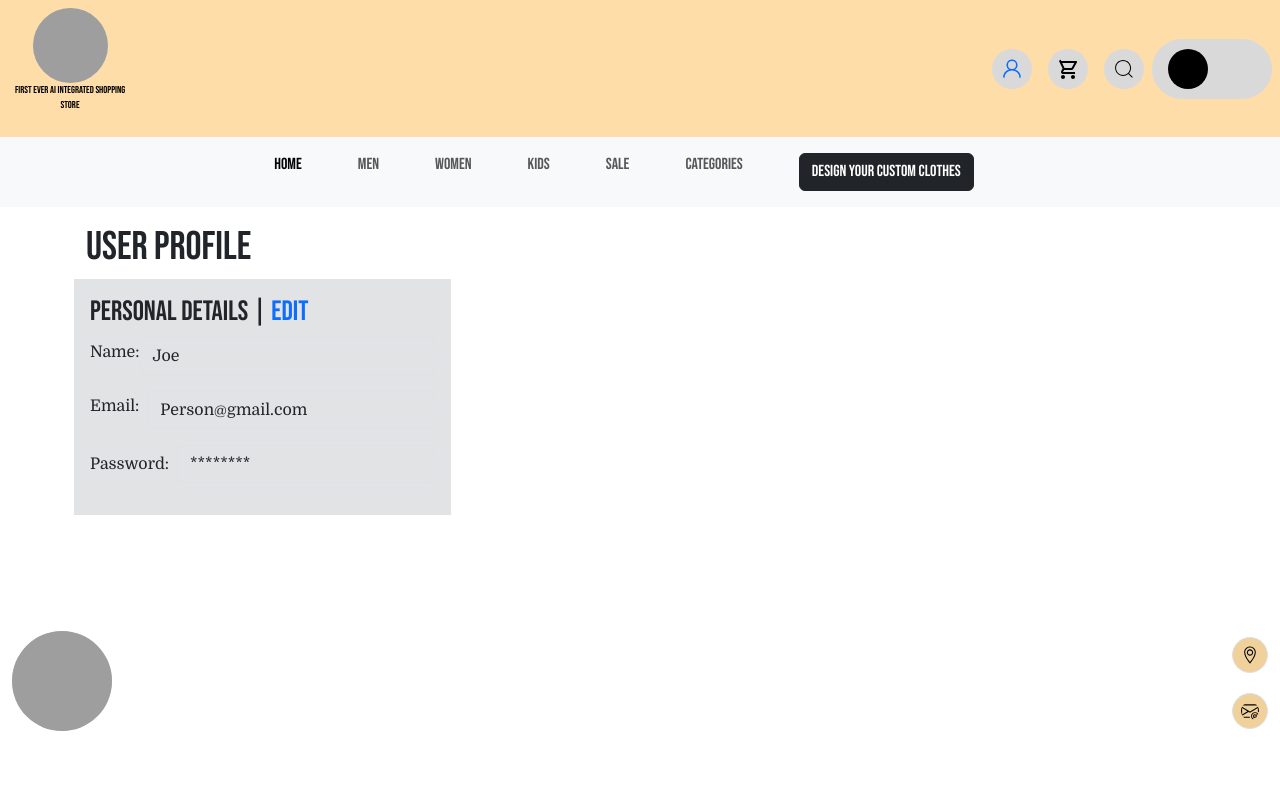
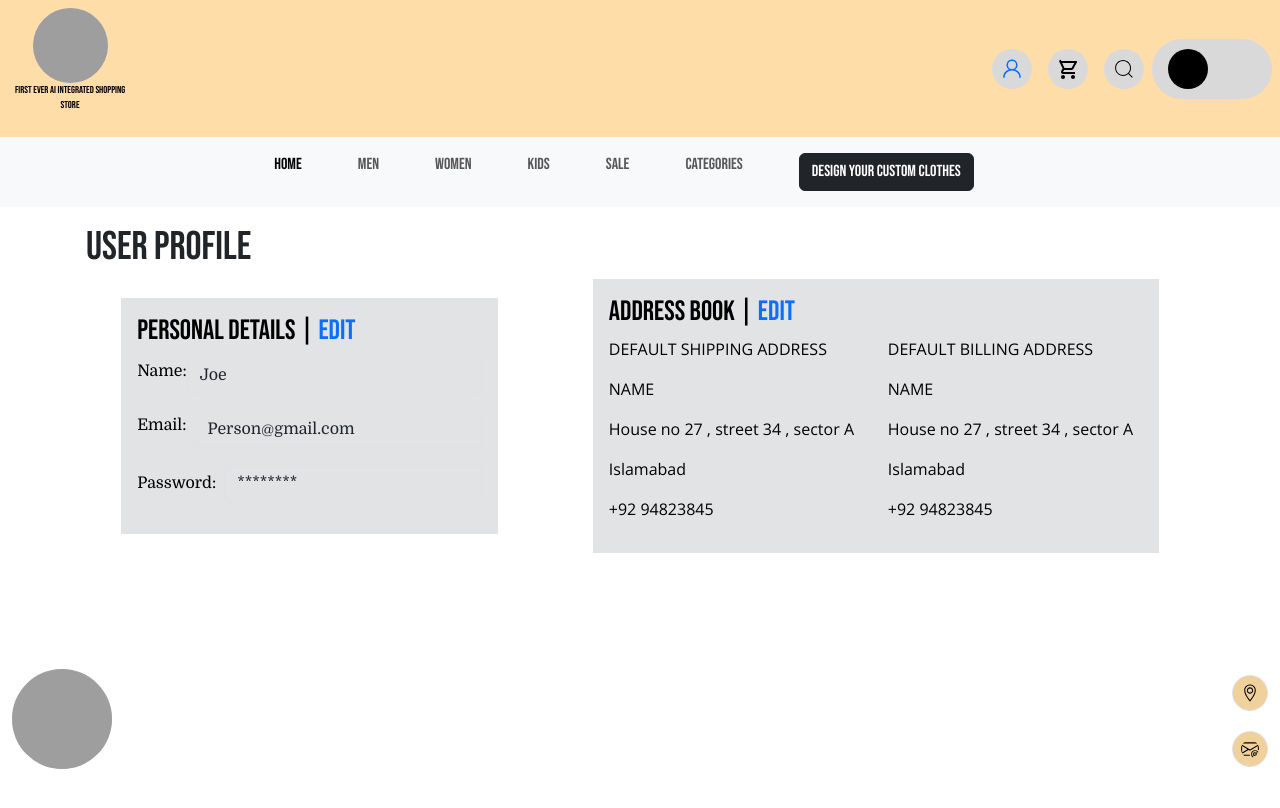
Before and after one commit to FYP-25-PIXEL-WEAR/FYP, a React (Vite) app in the folder Frontend/: page /userprofile in a window 1280 px wide. Shown: the top 808 px of the page. Built offline with nearby package versions, Linux system fonts and the light colour scheme; grey boxes are pictures that could not be loaded.

Commit message:
First Commit

```diff
--- a/Frontend/src/App.css
+++ b/Frontend/src/App.css
@@ -26,3 +26,7 @@ form,#square{
 *{
   transition: all 0.5s ease-in-out;
 }
+.address-default, .billing-address{
+  font-family: 'open sans', sans-serif;
+  font-style: normal;
+}
--- a/Frontend/src/Components/LoginSignUp.jsx
+++ b/Frontend/src/Components/LoginSignUp.jsx
@@ -184,7 +184,7 @@ const LoginSignUp = ({ setShowNavbar,setShowHeader,setShowFooter }) => {
                     <div className="form-group mb-5 mt-5 position-relative">
                       <input
                         type="text"
-                        className="border-0 border-bottom tw:outline-0 position-relative"
+                        className="border-0 border-bottom tw:outline-0 position-relative data"
                         id="email"
                         placeholder="Username"
                         required
@@ -194,7 +194,7 @@ const LoginSignUp = ({ setShowNavbar,setShowHeader,setShowFooter }) => {
                     <div className="form-group mb-5 mt-5 position-relative">
                       <input
                         type="password"
-                        className="border-0 border-bottom tw:outline-0 position-relative"
+                        className="border-0 border-bottom tw:outline-0 position-relative data"
                         id="password"
                         placeholder="Password"
                         required
@@ -241,7 +241,7 @@ const LoginSignUp = ({ setShowNavbar,setShowHeader,setShowFooter }) => {
                     <div className="form-group mb-5 mt-5 position-relative">
                       <input
                         type="text"
-                        className="border-0 border-bottom tw:outline-0 position-relative"
+                        className="border-0 border-bottom tw:outline-0 position-relative data"
                         id="newUsername"
                         placeholder="New Username"
                         required
@@ -251,7 +251,7 @@ const LoginSignUp = ({ setShowNavbar,setShowHeader,setShowFooter }) => {
                     <div className="form-group mb-5 mt-5 position-relative">
                       <input
                         type="email"
-                        className="border-0 border-bottom tw:outline-0 position-relative"
+                        className="border-0 border-bottom tw:outline-0 position-relative data"
                         id="newEmail"
                         placeholder="Email"
                         required
@@ -261,7 +261,7 @@ const LoginSignUp = ({ setShowNavbar,setShowHeader,setShowFooter }) => {
                     <div className="form-group mb-5 mt-5 position-relative">
                       <input
                         type="password"
-                        className="border-top-0 border-0 border-bottom tw:outline-0 position-relative"
+                        className="border-top-0 border-0 border-bottom tw:outline-0 position-relative data"
                         id="newPassword"
                         placeholder="New Password"
                         required
--- a/Frontend/src/Components/UserProfile.jsx
+++ b/Frontend/src/Components/UserProfile.jsx
@@ -2,12 +2,13 @@ import { useState } from "react";
 
 const UserProfile = () => {
   const [isEditing, setIsEditing] = useState(false);
+  const [isAddressEditing, setIsAddressEditing] = useState(false);
   return (
     <div className="container p-3">
       <div className="col-md-12">
         <h1 className="h1">USER PROFILE</h1>
-        <div className="row">
-          <div className="col-md-4 bg-secondary-subtle p-3">
+        <div className="row text-black">
+          <div className="col-md-4 bg-secondary-subtle p-3 m-auto">
             <p className="h3">
               PERSONAL DETAILS |{" "}
               <span
@@ -77,7 +78,57 @@ const UserProfile = () => {
               </div>
             </form>
           </div>
-          <div className="col-md-6"></div>
+          <div className="col-md-6 bg-secondary-subtle p-3 m-auto">
+            <div className="row">
+              <p className="h3">
+                ADDRESS BOOK |{" "}
+                <span
+                  className="tw:cursor-pointer text-primary"
+                  onClick={() => {
+                    setIsAddressEditing(!isAddressEditing);
+                  }}
+                >
+                  {" "}
+                  EDIT{" "}
+                </span>
+              </p>
+              <div className="address-default col-md-6 border-end-2">
+                <p>DEFAULT SHIPPING ADDRESS</p>
+                <p>NAME</p>
+                {!isAddressEditing ? (
+                  <><div className="mb-3">
+                    <p>House no 27 , street 34 , sector A</p>
+                  </div>
+                  <div className="mb-3">
+                    <p>Islamabad</p>
+                  </div>
+                  <div className="mb-3">
+                    <p> +92 94823845</p>
+                  </div>
+                  </>
+                ) : (
+                  <form>
+                   <div className="mb-3">
+                    <input type="text" className="form-control" value={"House no 27 , street 34 , sector A"} />
+                   </div>
+                   <div className="mb-3"><input type="text" className="form-control" value={"Islamabad"}/></div>
+                   <div className="mb-3"><input type="text" className="form-control" value={"+92 94823845"}/></div>
+                   <div className="mb-3">
+                    <button type="submit" className="btn btn-primary"> Save </button>
+                   </div>
+                  </form>
+                )}
+              </div>
+              <div className="billing-address col-md-6">
+                <p>DEFAULT BILLING ADDRESS</p>
+
+                <p>NAME</p>
+                <p>House no 27 , street 34 , sector A</p>
+                <p>Islamabad</p>
+                <p> +92 94823845</p>
+              </div>
+            </div>
+          </div>
         </div>
       </div>
     </div>
```
